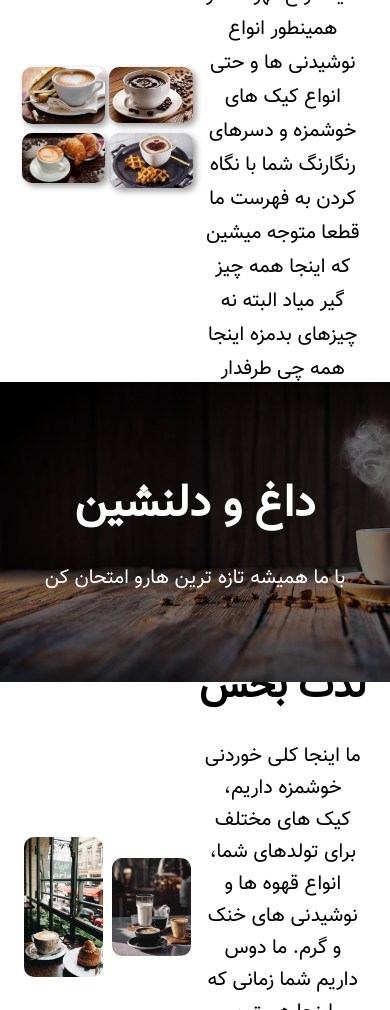
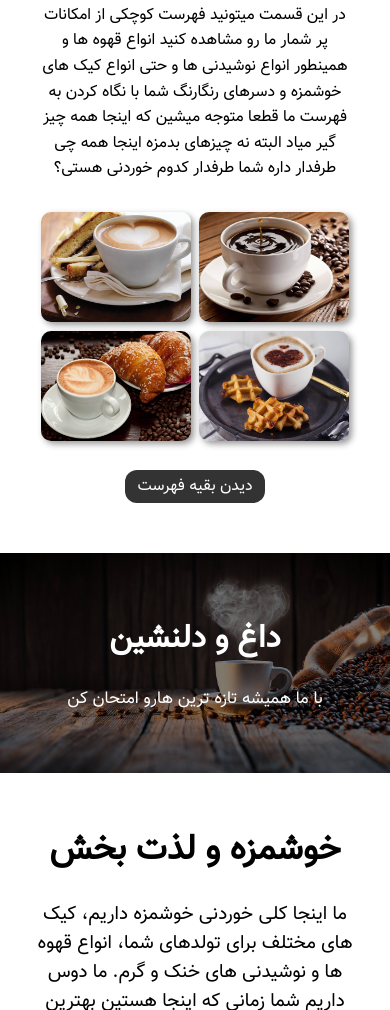
Before and after one commit to dori-dev/coffee-house, a plain HTML site: page index.html in a window 390 px wide. Shown: the part 1856-2866 px from the top of the page. Drawn offline with Linux system fonts and the light colour scheme.

Commit message:
responsive the sections

```diff
--- a/css/responsive.css
+++ b/css/responsive.css
@@ -12,12 +12,6 @@
     display: flex;
     align-items: center;
     justify-content: right;
-  }
-  #sweet .sweet-description p {
-    width: 80%;
-  }
-  footer .about p {
-    width: 70%;
   }
   #our-story {
     padding: 50px 0;
@@ -35,6 +29,50 @@
   #our-story .story-image img {
     max-width: 80%;
   }
+  #sweet .sweet-description p {
+    width: 90%;
+  }
+  #menu {
+    padding: 50px 0;
+  }
+  #menu .container {
+    flex-direction: column;
+  }
+  #menu .menu-description {
+    width: 100%;
+  }
+  #menu .menu-items {
+    margin-top: 30px;
+    width: 65%;
+  }
+  #menu .menu-description a {
+    display: none;
+  }
+  #menu .see-more-after a {
+    display: block;
+  }
+  #menu .menu-items ul li img {
+    height: 180px;
+  }
+  #delicious {
+    padding: 50px 0;
+  }
+  #delicious .container {
+    flex-direction: column;
+  }
+  #delicious .description {
+    width: 100%;
+  }
+  #delicious .images {
+    width: 70%;
+    margin-top: 30px;
+  }
+  #delicious .images img {
+    height: 450px;
+  }
+  footer .about p {
+    width: 80%;
+  }
 }
 
 @media screen and (max-width: 800px) {
@@ -51,7 +89,52 @@
     font-size: 30px;
   }
   #our-story .story-description p {
+    font-size: 19px;
+  }
+  #sweet .sweet-description h1 {
+    font-size: 40px;
+  }
+  #sweet .sweet-description p {
     font-size: 18px;
+    width: 100%;
+  }
+  #menu .menu-description h1 {
+    font-size: 33px;
+  }
+  #menu .menu-description p {
+    font-size: 19px;
+    line-height: 1.6;
+  }
+  #menu .menu-items {
+    width: 75%;
+  }
+  #menu .menu-items ul li img {
+    height: 170px;
+  }
+  #menu .see-more-after a {
+    font-size: 19px;
+  }
+  #hot .hot-title h1 {
+    font-size: 40px;
+  }
+  #hot .hot-title p {
+    font-size: 18px;
+    width: 100%;
+  }
+  #delicious .description h1 {
+    font-size: 35px;
+  }
+  #delicious .description p {
+    font-size: 19px;
+  }
+  #delicious .images {
+    width: 80%;
+  }
+}
+
+@media screen and (max-width: 700px) {
+  #delicious .images {
+    width: 90%;
   }
 }
 
@@ -67,19 +150,79 @@
     width: 100%;
   }
   #our-story .story-image img {
-    max-width: 95%;
+    max-width: 100%;
   }
   #our-story .story-description h1 {
     font-size: 28px;
   }
   #our-story .story-description p {
+    font-size: 18px;
     line-height: 1.6;
+  }
+  #sweet .sweet-description h1 {
+    font-size: 35px;
+  }
+  #menu .menu-description h1 {
+    font-size: 30px;
+  }
+  #menu .menu-description p {
+    font-size: 18px;
+  }
+  #menu .menu-items {
+    width: 75%;
+  }
+  #menu .menu-items ul li img {
+    height: 150px;
+  }
+  #menu .see-more-after a {
+    font-size: 18px;
+  }
+  #hot .hot-title h1 {
+    font-size: 35px;
+  }
+  #delicious .images {
+    width: 100%;
   }
 }
 
 @media screen and (max-width: 500px) {
   header nav .logo {
     width: 80%;
+  }
+  #sweet .sweet-description h1 {
+    font-size: 32px;
+  }
+  #sweet .sweet-description p {
+    font-size: 17px;
+  }
+  #menu .menu-description h1 {
+    font-size: 28px;
+  }
+  #menu .menu-description p {
+    font-size: 17px;
+  }
+  #menu .menu-items {
+    width: 80%;
+  }
+  #menu .menu-items ul li img {
+    height: 130px;
+  }
+  #menu .see-more-after a {
+    font-size: 17px;
+  }
+  #hot .hot-title h1 {
+    font-size: 32px;
+  }
+  #hot .hot-title p {
+    font-size: 17px;
+  }
+  #delicious .images {
+    flex-direction: column;
+  }
+  #delicious .images img {
+    width: 70%;
+    height: 350px;
+    margin-top: 15px;
   }
 }
 
@@ -90,6 +233,31 @@
   }
   header nav .logo img {
     height: 80%;
+  }
+  #sweet .sweet-description h1 {
+    font-size: 28px;
+  }
+  #sweet .sweet-description p {
+    font-size: 16px;
+  }
+  #menu .menu-description h1 {
+    font-size: 28px;
+  }
+  #menu .menu-description p {
+    font-size: 16px;
+  }
+  #menu .menu-items {
+    width: 90%;
+  }
+  #menu .menu-items ul li img {
+    height: 110px;
+  }
+  #menu .see-more-after a {
+    font-size: 16px;
+  }
+  #delicious .images img {
+    width: 80%;
+    height: 300px;
   }
 }
 
@@ -104,10 +272,31 @@
   header nav .logo img {
     height: 70%;
   }
+  #menu .menu-description h1 {
+    font-size: 25px;
+  }
+  #menu .menu-description p {
+    font-size: 15px;
+  }
+  #menu .menu-items {
+    width: 100%;
+  }
+  #menu .menu-items ul li img {
+    height: 90px;
+  }
+  #menu .see-more-after a {
+    font-size: 15px;
+  }
+  #delicious .images img {
+    width: 90%;
+  }
 }
 
 @media screen and (max-width: 250px) {
   header nav .logo span {
     display: none;
   }
+  #sweet {
+    height: 350px;
+  }
 }
--- a/css/style.css
+++ b/css/style.css
@@ -205,7 +205,7 @@ header .header-description p {
 
 #sweet .sweet-description p {
   font-size: 20px;
-  width: 40%;
+  width: 60%;
   margin: 22px auto 0 auto;
 }
 
@@ -213,7 +213,7 @@ header .header-description p {
 
 #menu {
   width: 100%;
-  height: 500px;
+  height: fit-content;
   padding: 100px 0;
 }
 
@@ -236,7 +236,8 @@ header .header-description p {
   line-height: 1.7;
 }
 
-#menu .menu-description a {
+#menu .menu-description a,
+#menu .see-more-after a {
   margin-top: 20px;
   text-decoration: none;
   color: #000;
@@ -266,7 +267,7 @@ header .header-description p {
 
 #menu .menu-items ul li img {
   width: 95%;
-  height: 95%;
+  height: 200px;
   object-fit: cover;
   border-radius: 10px;
   box-shadow: 3px 3px 6px #999;
@@ -277,14 +278,26 @@ header .header-description p {
   box-shadow: 4px 4px 10px #777;
 }
 
+#menu .see-more-after {
+  display: flex;
+  flex-direction: column;
+  justify-content: center;
+  align-items: center;
+}
+
+#menu .see-more-after a {
+  display: none;
+}
+
 /* Hot */
 
 #hot {
   width: 100%;
-  height: 300px;
-  padding: 100px 0;
+  height: fit-content;
+  padding: 110px 0;
   background-image: url("../images/hot.jpeg");
   background-size: cover;
+  background-position: center;
   background-repeat: no-repeat;
   background-attachment: fixed;
   position: relative;
@@ -312,9 +325,9 @@ header .header-description p {
 /* Delicious */
 
 #delicious {
+  width: 100%;
+  height: fit-content;
   padding: 100px 0;
-  width: 100%;
-  height: 450px;
 }
 
 #delicious .description {
@@ -343,8 +356,8 @@ header .header-description p {
 }
 
 #delicious .images img {
-  width: 45%;
-  height: 100%;
+  width: 47%;
+  height: 400px;
   object-fit: cover;
   border-radius: 10px;
 }
--- a/index.html
+++ b/index.html
@@ -91,6 +91,9 @@
             <li><img src="images/menu3.jpg" alt="Item" /></li>
             <li><img src="images/menu4.jpg" alt="Item" /></li>
           </ul>
+        </div>
+        <div class="see-more-after">
+          <a href="">دیدن بقیه فهرست</a>
         </div>
       </div>
     </section>
```
